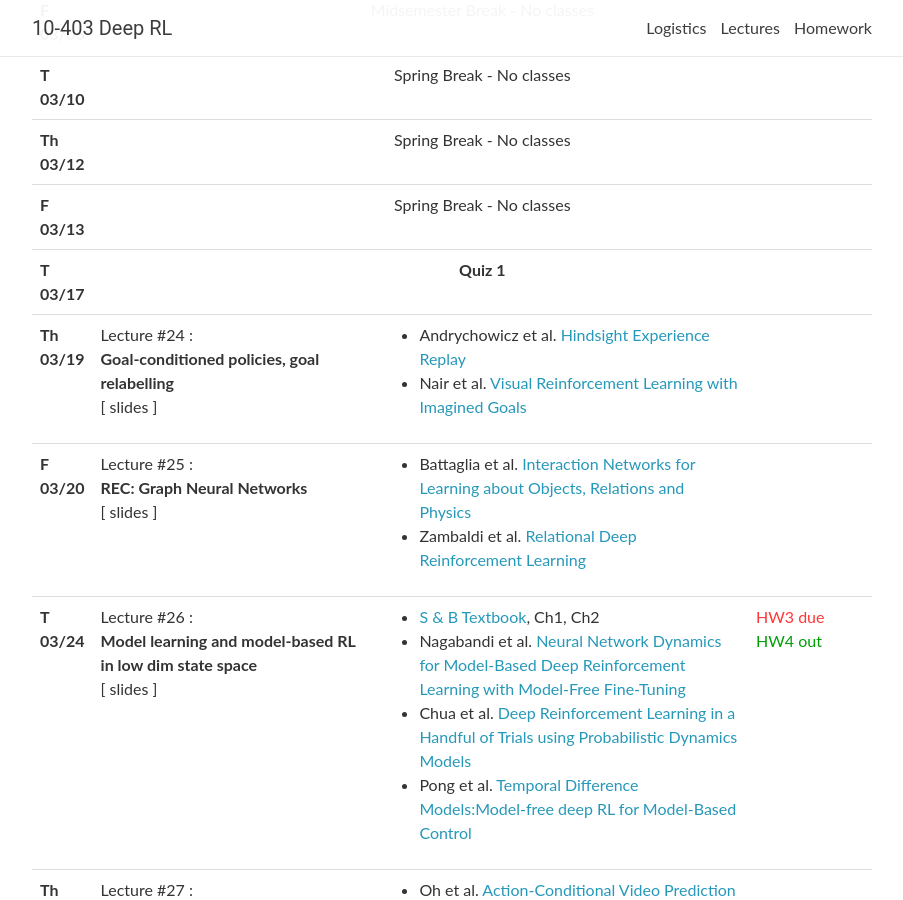
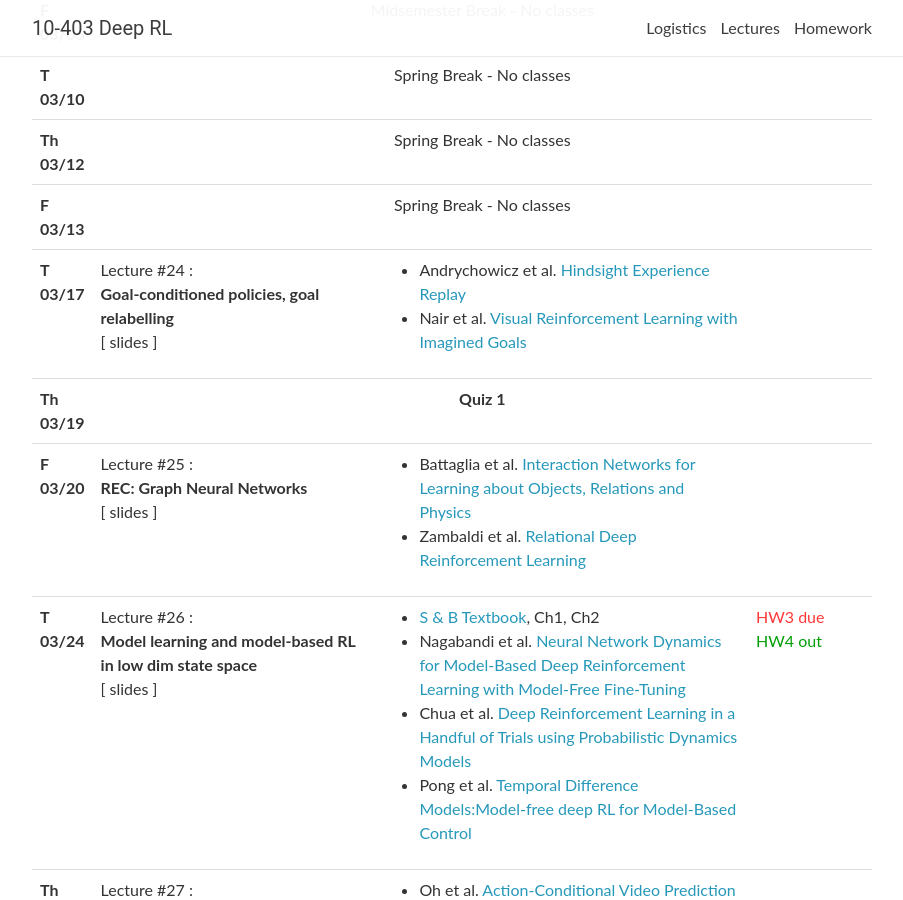
Before and after one commit to cmudeeprl/Spring202010403website, a Jekyll site: the page built from _pages/lectures.md, in a window 1280 px wide and 900 px high, scrolled down 3719 px. Shown: the whole window, without its empty margins (188-1091 px from the left). Built offline with Jekyll 4.4.1, drawn with Linux system fonts in a browser that asks for light colours; nearby versions of some CDN libraries; comment, search, counter and statistics services are not loaded; part of the change alters nothing that is shown.

```diff
--- a/_data/lectures.yml
+++ b/_data/lectures.yml
@@ -360,12 +360,6 @@
 - date: T 03/17
   lecturer:
   title: >
-    <strong>Quiz 1</strong>
-  logistics:
-
-- date: Th 03/19
-  lecturer:
-  title: >
     <strong>Goal-conditioned policies, goal relabelling</strong>
   # slides: https://cmudeeprl.github.io/Spring202010403website/assets/lectures/lecture_13_1.pdf
   # slides2: https://cmudeeprl.github.io/Spring202010403website/assets/lectures/lecture_13_2.pdf
@@ -374,6 +368,13 @@
   readings:
     - Andrychowicz et al. <a href="https://arxiv.org/abs/1707.01495" target="_blank">Hindsight Experience Replay</a>
     - Nair et al. <a href="https://arxiv.org/abs/1807.04742" target="_blank">Visual Reinforcement Learning with Imagined Goals</a>
+  logistics:
+
+
+- date: Th 03/19
+  lecturer:
+  title: >
+    <strong>Quiz 1</strong>
   logistics:
 
 - date: F 03/20
```
